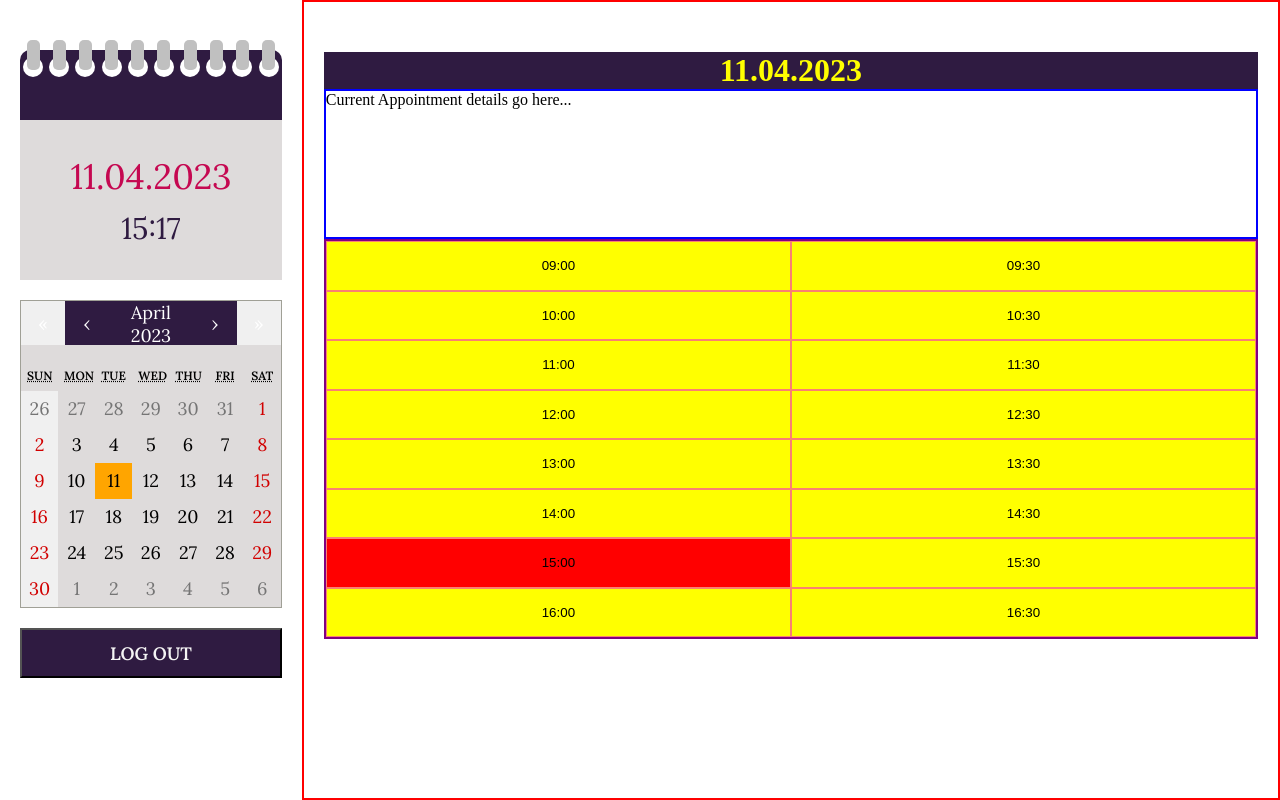
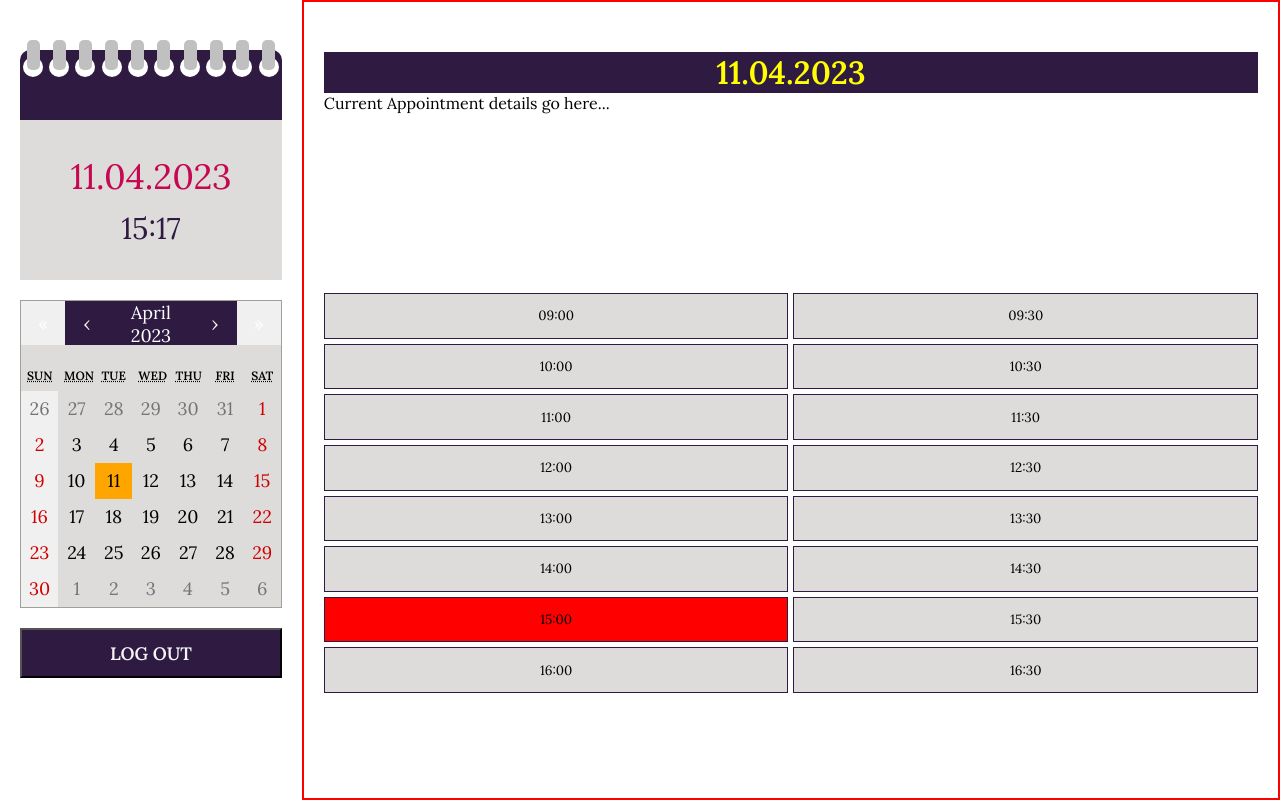
Before and after one commit to codeyourwaytofreedom/the_secretary, a Next.js app: page /test in a window 1280 px wide. Built offline with nearby package versions, Linux system fonts and the light colour scheme.

Commit message:
Code re-arranged.
New component to display current date.

Tidier code.

Keep going.

Remmeber why you started.

```diff
--- /dev/null
+++ b/components/current.tsx
@@ -0,0 +1,43 @@
+import { NextPage } from "next";
+import a from "../styles/Appointment.module.css";
+
+const today = new Date();
+const formattedDate = today.toLocaleDateString("tr-TR", {day: "2-digit",month: "2-digit",year: "numeric"});
+
+interface time {
+    currentTime:string
+}
+const Current:NextPage<time> = ({currentTime}) => {
+    return (
+        <div className={a.console_current}>
+        <div className={a.console_current_top}>
+            {
+                [...Array(10)].map((e,i) =>
+                <>
+                <span key={i} id={a.holder}>
+                </span>
+                </>
+            )
+            }
+        </div>
+        <div className={a.console_current_center}>
+                <div>
+                    <div>{formattedDate!}</div>
+                    <div suppressHydrationWarning>{currentTime!}</div>
+                </div>
+        </div>
+        <div className={a.console_current_holes}>
+        {
+                [...Array(10)].map((e,i) =>
+                <>
+                <span key={i} id={a.oval}>
+                </span>
+                </>
+            )
+            }
+        </div>
+    </div>
+     );
+}
+
+export default Current;
--- a/pages/test.tsx
+++ b/pages/test.tsx
@@ -1,6 +1,7 @@
 import a from "../styles/Appointment.module.css";
 import { useEffect, useState } from "react";
 import Cal from "../components/calendar";
+import Current from "../components/current";
 
 const Test = () => {
     // Set the start time and end time
@@ -16,10 +17,7 @@ const Test = () => {
         time_slots.push(time.toLocaleTimeString([], {hour: '2-digit', minute:'2-digit',hour12: false}))
     }
 
-    const today = new Date();
-
-    const formattedDate = today.toLocaleDateString("tr-TR", {day: "2-digit",month: "2-digit",year: "numeric"});
-    const [selected_date, setDate] = useState<Date>(today);
+    const [selected_date, setDate] = useState<Date>(new Date());
     const [currentTime, setCurrentTime] =
                         useState<string>(new Date().toLocaleTimeString("tr-TR",{hour: "2-digit",minute: "2-digit"}));
 
@@ -42,36 +40,7 @@ const Test = () => {
     <>
     <div className={a.double}>
         <div className={a.console}>
-            <div className={a.console_current}>
-                <div className={a.console_current_top}>
-                    {
-                        [...Array(10)].map((e,i) =>
-                        <>
-                        <span key={i} id={a.holder}>
-                        </span>
-                        </>
-
-                    )
-                    }
-                </div>
-                <div className={a.console_current_center}>
-                        <div>
-                            <div>{formattedDate!}</div>
-                            <div suppressHydrationWarning>{currentTime!}</div>
-                        </div>
-                </div>
-                <div className={a.console_current_holes}>
-                {
-                        [...Array(10)].map((e,i) =>
-                        <>
-                        <span key={i} id={a.oval}>
-                        </span>
-                        </>
-
-                    )
-                    }
-                </div>
-            </div>
+            <Current currentTime={currentTime} />
             <div className={a.console_calendar}>
                 <Cal selected_date={selected_date} setDate={setDate}/>
             </div>
@@ -82,7 +51,7 @@ const Test = () => {
         <div className={a.detail}>
         <h1>{selected_date && selected_date.toLocaleDateString("tr-TR", {day: "2-digit",month: "2-digit",year: "numeric"})}</h1>
         {
-            today.toDateString() === selected_date.toDateString() &&
+            new Date().toDateString() === selected_date.toDateString() &&
             <div className={a.detail_appointment}>
                 Current Appointment details go here...
             </div>
@@ -94,7 +63,7 @@ const Test = () => {
                 <button suppressHydrationWarning className={a.detail_schedule_each} key={i} value={time_slots[i]}
                     style={{backgroundColor: new Date("1970-01-01T" + time_slots[i] + "Z") < new Date("1970-01-01T" + currentTime + "Z")
                     &&  new Date("1970-01-01T" + currentTime + "Z") <  new Date("1970-01-01T" + time_slots[i+1] + "Z")
-                    ? "red" : "yellow"
+                    ? "red" : "rgb(222, 219, 219)"
                     }}
                     onClick={(e)=>handle_appointment(e)}>
                     {time_slots[i]}
--- a/styles/Appointment.module.css
+++ b/styles/Appointment.module.css
@@ -32,7 +32,6 @@
 .console_current_center {
   height: 160px;
   background-color: rgb(222, 219, 219);
-  font-family: "Lora", serif !important;
   display: grid;
   justify-content: center;
   align-items: center;
@@ -68,7 +67,6 @@
 .console_edit {
   width: 100%;
   height: 50px;
-  font-family: "Lora", serif !important;
   font-size: large;
   color: whitesmoke;
   font-weight: bold;
@@ -88,15 +86,14 @@
   justify-content: center;
 }
 .detail_appointment {
-  border: 2px solid blue;
-  height: 150px;
+  height: 200px;
 }
 .detail_schedule {
-  border: 2px solid purple;
   height: 400px;
   display: grid;
   grid-template-columns: 1fr 1fr;
+  gap: 5px;
 }
 .detail_schedule_each {
-  border: 1px solid salmon;
+  border: 1px solid #2f1b41;
 }/*# sourceMappingURL=Appointment.module.css.map */
--- a/styles/Appointment.module.scss
+++ b/styles/Appointment.module.scss
@@ -31,7 +31,6 @@
         &_center{
             height: 160px;
             background-color: rgb(222, 219, 219);
-            font-family: 'Lora', serif !important;
             display: grid;
             justify-content: center;
             align-items: center;
@@ -67,7 +66,6 @@
     &_edit{
         width: 100%;
         height: 50px;
-        font-family: 'Lora', serif !important;
         font-size: large;
         color: whitesmoke;
         font-weight: bold;
@@ -87,16 +85,15 @@
         justify-content: center;
     }
     &_appointment{
-        border:2px solid blue;
-        height: 150px;
+        height: 200px;
     }
     &_schedule{
-        border: 2px solid purple;
         height: 400px;
         display: grid;
         grid-template-columns: 1fr 1fr;
+        gap: 5px;
         &_each{
-            border:1px solid salmon;
+            border:1px solid #2f1b41;;
         }
     }
 }
--- a/styles/globals.css
+++ b/styles/globals.css
@@ -8,6 +8,7 @@
   box-sizing: border-box;
   padding: 0;
   margin: 0;
+  font-family: 'Lora', serif;
 }
 
 html,
```
Also changed, not shown: 1 other file (tests, documents, lock files or other folders).
